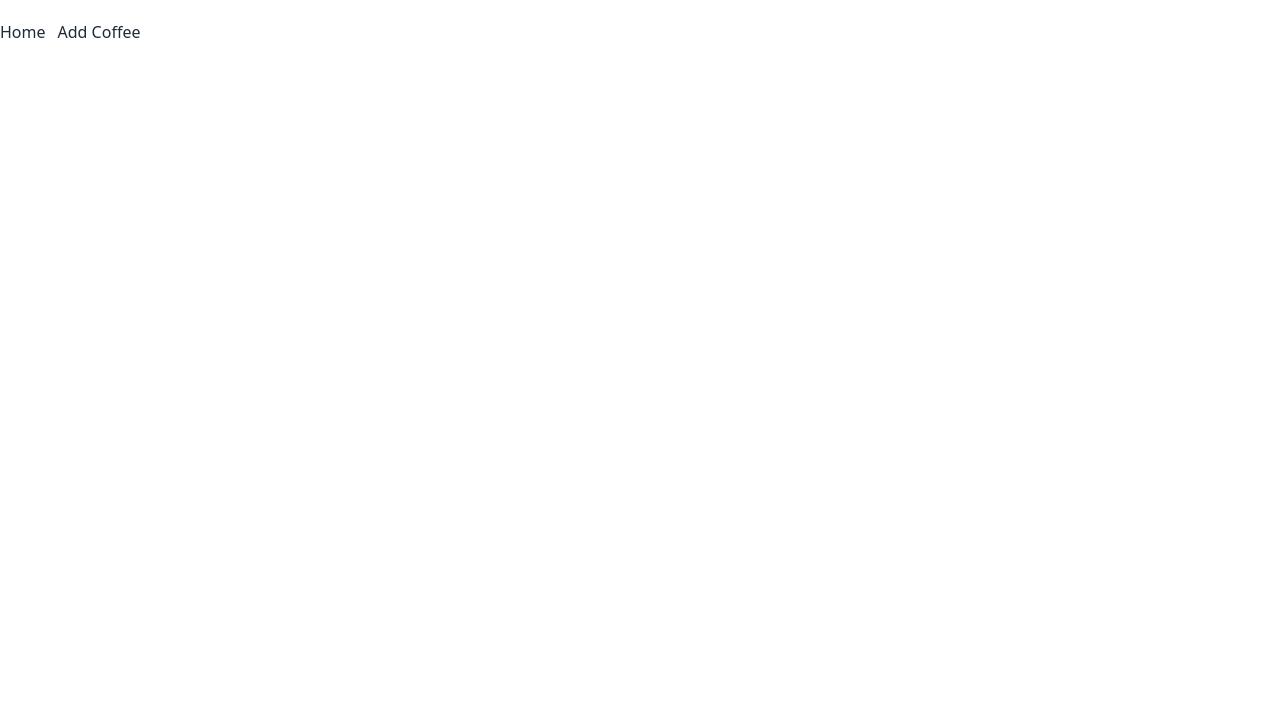
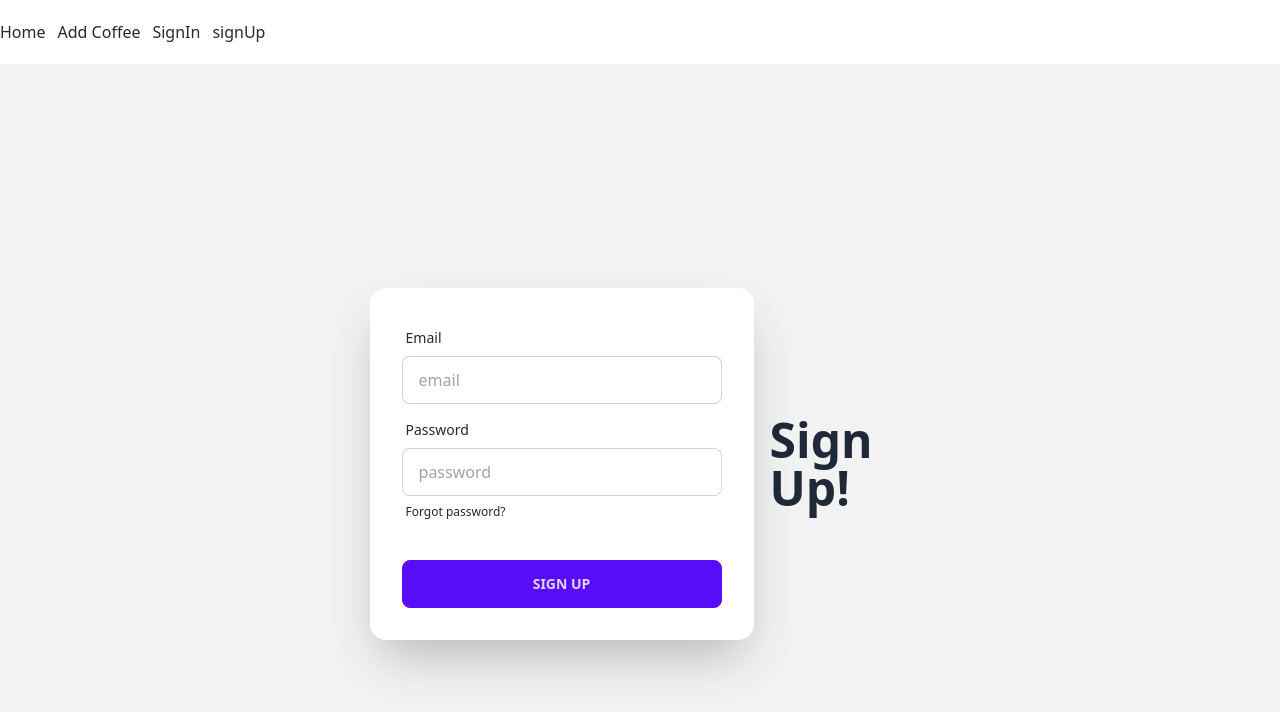
Before and after one commit to iamapusaha/coffee-shop-client, a React (Vite) app: page /signup in a window 1280 px wide. Shown: the top 712 px of the page. Built offline with nearby package versions, Linux system fonts and the light colour scheme.

Commit message:
get data from signup  form

```diff
--- a/src/components/Header.jsx
+++ b/src/components/Header.jsx
@@ -6,6 +6,8 @@
         <div className="flex gap-3 container mx-auto my-5">
             <Link to='/'>Home</Link>
             <Link to='/addcoffee'>Add Coffee</Link>
+            <Link to='/signin'>SignIn</Link>
+            <Link to='/signUp'>signUp</Link>
         </div>
     );
 };
--- a/src/components/SignUp.jsx
+++ b/src/components/SignUp.jsx
@@ -2,9 +2,42 @@
 // import PropTypes from 'prop-types';
 
 const SignUp = () => {
+    const handleSignUp = e => {
+        e.preventDefault();
+        const form = e.target;
+        const email = form.email.value;
+        const password = form.password.value;
+        console.log(email, password);
+    }
     return (
-        <div>
-
+        <div className="hero min-h-screen bg-base-200">
+            <div className="hero-content flex-col lg:flex-row-reverse">
+                <div className="text-center lg:text-left">
+                    <h1 className="text-5xl font-bold">Sign Up!</h1>
+                </div>
+                <div className="card flex-shrink-0 w-full max-w-sm shadow-2xl bg-base-100">
+                    <form onSubmit={handleSignUp} className="card-body">
+                        <div className="form-control">
+                            <label className="label">
+                                <span className="label-text">Email</span>
+                            </label>
+                            <input type="email" name="email" placeholder="email" className="input input-bordered" required />
+                        </div>
+                        <div className="form-control">
+                            <label className="label">
+                                <span className="label-text">Password</span>
+                            </label>
+                            <input type="password" name="password" placeholder="password" className="input input-bordered" required />
+                            <label className="label">
+                                <a href="#" className="label-text-alt link link-hover">Forgot password?</a>
+                            </label>
+                        </div>
+                        <div className="form-control mt-6">
+                            <button className="btn btn-primary">Sign Up</button>
+                        </div>
+                    </form>
+                </div>
+            </div>
         </div>
     );
 };
```
